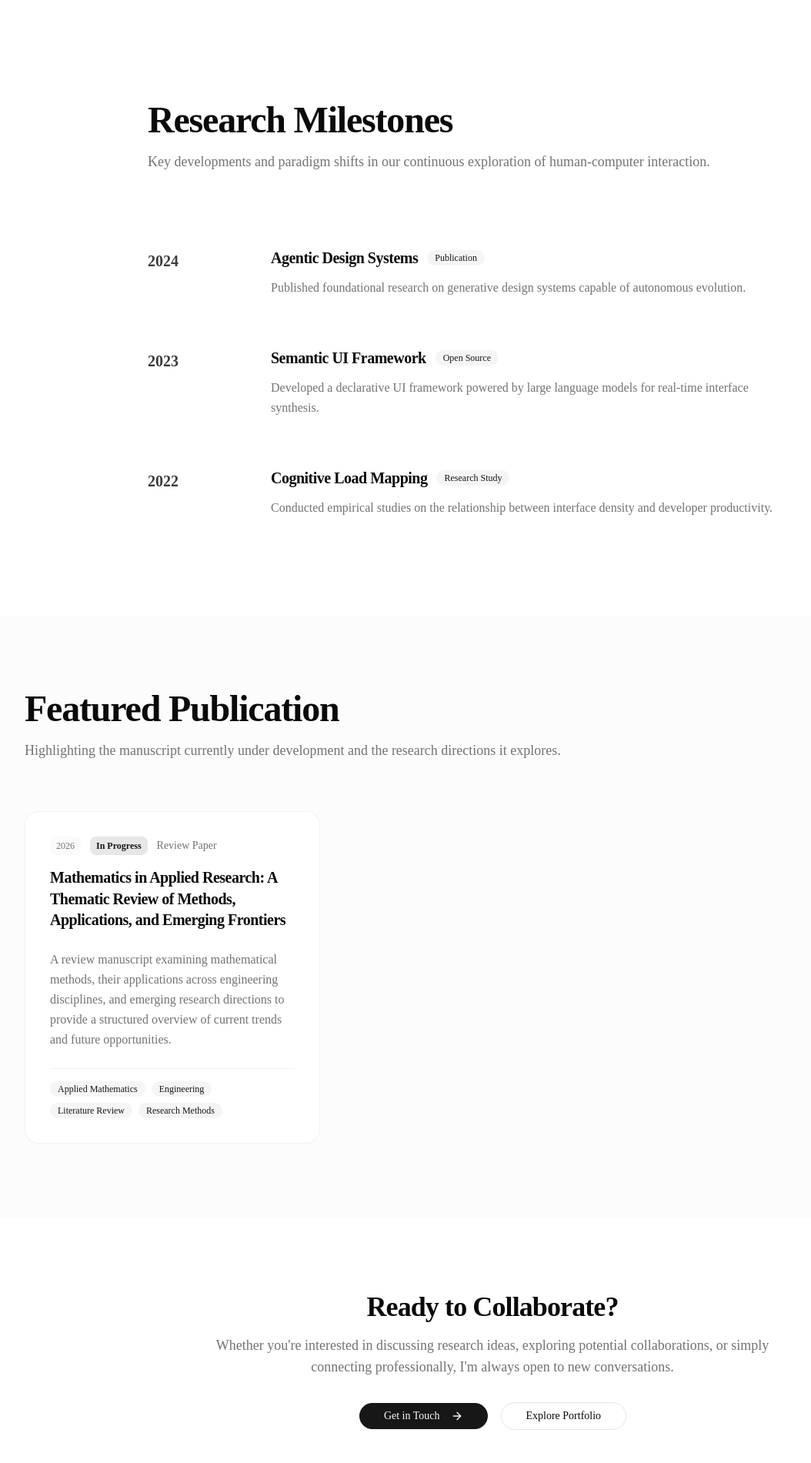
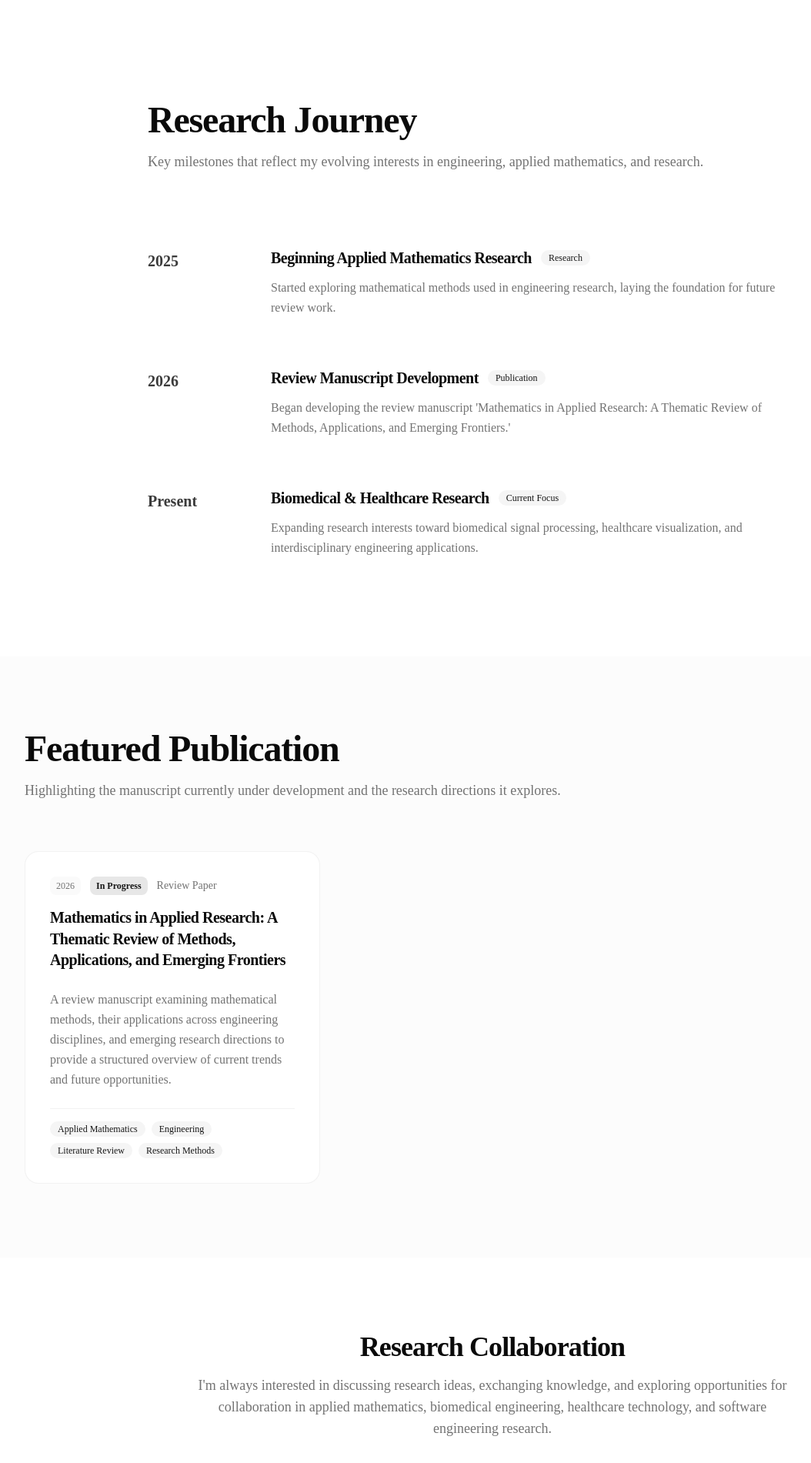
Before and after one commit to Redeeyak1318/Project-REDEEYAK, a Next.js app in the folder frontend/: page /research in a window 1280 px wide. Shown: the part 2180-4081 px from the top of the page at 77% size, without its empty margins (0-1054 px from the left). Built offline with nearby package versions, Linux system fonts and the light colour scheme.

Commit message:
feat(research): implement research timeline and collaboration

```diff
--- a/frontend/components/research/constants.ts
+++ b/frontend/components/research/constants.ts
@@ -78,29 +78,29 @@ export const RESEARCH_CURRENT: ResearchCurrentData = {
 };
 
 export const RESEARCH_TIMELINE_PREVIEW: ResearchTimelinePreviewData = {
-  title: "Research Milestones",
-  description: "Key developments and paradigm shifts in our continuous exploration of human-computer interaction.",
+  title: "Research Journey",
+  description: "Key milestones that reflect my evolving interests in engineering, applied mathematics, and research.",
   items: [
     {
       id: "milestone-1",
-      year: "2024",
-      title: "Agentic Design Systems",
-      description: "Published foundational research on generative design systems capable of autonomous evolution.",
+      year: "2025",
+      title: "Beginning Applied Mathematics Research",
+      description: "Started exploring mathematical methods used in engineering research, laying the foundation for future review work.",
+      category: "Research"
+    },
+    {
+      id: "milestone-2",
+      year: "2026",
+      title: "Review Manuscript Development",
+      description: "Began developing the review manuscript 'Mathematics in Applied Research: A Thematic Review of Methods, Applications, and Emerging Frontiers.'",
       category: "Publication"
     },
     {
-      id: "milestone-2",
-      year: "2023",
-      title: "Semantic UI Framework",
-      description: "Developed a declarative UI framework powered by large language models for real-time interface synthesis.",
-      category: "Open Source"
-    },
-    {
       id: "milestone-3",
-      year: "2022",
-      title: "Cognitive Load Mapping",
-      description: "Conducted empirical studies on the relationship between interface density and developer productivity.",
-      category: "Research Study"
+      year: "Present",
+      title: "Biomedical & Healthcare Research",
+      description: "Expanding research interests toward biomedical signal processing, healthcare visualization, and interdisciplinary engineering applications.",
+      category: "Current Focus"
     }
   ]
 };
@@ -122,8 +122,8 @@ export const RESEARCH_PUBLICATIONS_PREVIEW: ResearchPublicationsPreviewData = {
 };
 
 export const RESEARCH_CTA: ResearchCTAData = {
-  title: "Ready to Collaborate?",
-  description: "Whether you're interested in discussing research ideas, exploring potential collaborations, or simply connecting professionally, I'm always open to new conversations.",
+  title: "Research Collaboration",
+  description: "I'm always interested in discussing research ideas, exchanging knowledge, and exploring opportunities for collaboration in applied mathematics, biomedical engineering, healthcare technology, and software engineering research.",
   actions: [
     {
       id: "collaborate",
@@ -133,7 +133,7 @@ export const RESEARCH_CTA: ResearchCTAData = {
     },
     {
       id: "portfolio",
-      label: "Explore Portfolio",
+      label: "View Projects",
       href: "/portfolio",
     }
   ]
```
